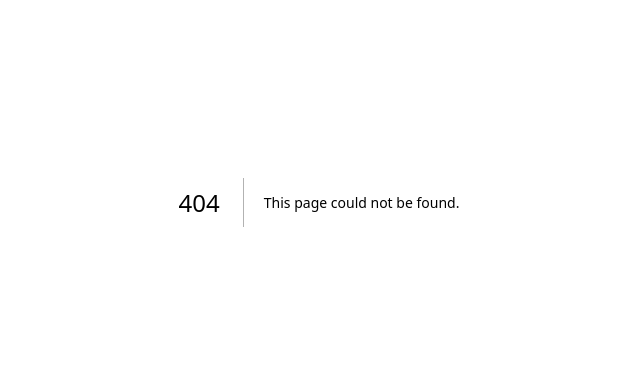
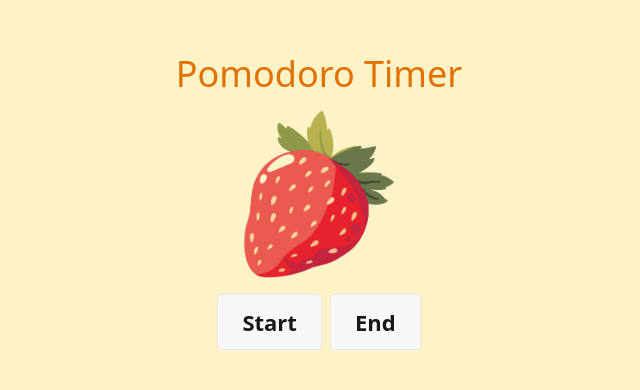
Before and after one commit to vachan-maker/chakka-site, a Next.js app: page /pomodoro in a window 1280 px wide. Before the commit this address had no page. Shown: the part 198-588 px from the top of the page, without its empty margins (321-961 px from the left). Built offline with nearby package versions, Linux system fonts and the light colour scheme.

Commit message:
pomodoro timer

```diff
--- a/src/app/diffuse-the-bomb/page.jsx
+++ b/src/app/diffuse-the-bomb/page.jsx
@@ -18,7 +18,7 @@ const riddles = [
     }
 ]
 function DiffuseTheBomb() {
-    const [time,setTime] = useState(60);
+    const [time,setTime] = useState(5);
     const [currentIndex,setCurrentIndex] = useState(0);
     const [input,setInput] = useState('');
     const [score,setScore] = useState(0);
@@ -52,6 +52,11 @@ function DiffuseTheBomb() {
     return (
         <>
             <h1>{time}</h1>
+
+            {time === 0 && <video autoPlay className="absolute z-10 w-auto min-w-full min-h-full max-w-none">
+
+                <source src="/explosion.webm"/>
+            </video> }
             <div>
                 <h1 className="text-2xl">{riddles[currentIndex].question}</h1>
                 <b>Score: {score}</b>
--- /dev/null
+++ b/src/app/pomodoro/page.jsx
@@ -0,0 +1,24 @@
+'use client'
+import Image from "next/image";
+import {useState} from "react";
+function PomodoroTimer() {
+    const [time,setTime] = useState(25*60);
+    const [start,setStart] = useState(0);
+
+
+    return (
+
+        <>
+            <div className="min-h-dvh bg-amber-100 flex flex-col items-center justify-center">
+                <h1 className="text-4xl text-amber-600">Pomodoro Timer</h1>
+                <Image src="/strawberry.png" alt="Image of a red strawberry" width={200} height={200}/>
+                <div className="flex flex-row gap-2">
+                <button className="btn btn-xl">Start</button>
+                <button className="btn btn-xl">End</button>
+                </div>
+            </div>
+        </>
+    )
+}
+
+export default PomodoroTimer
```
Also changed, not shown: public/strawberry.png (added), 1 other file (tests, documents, lock files or other folders).
